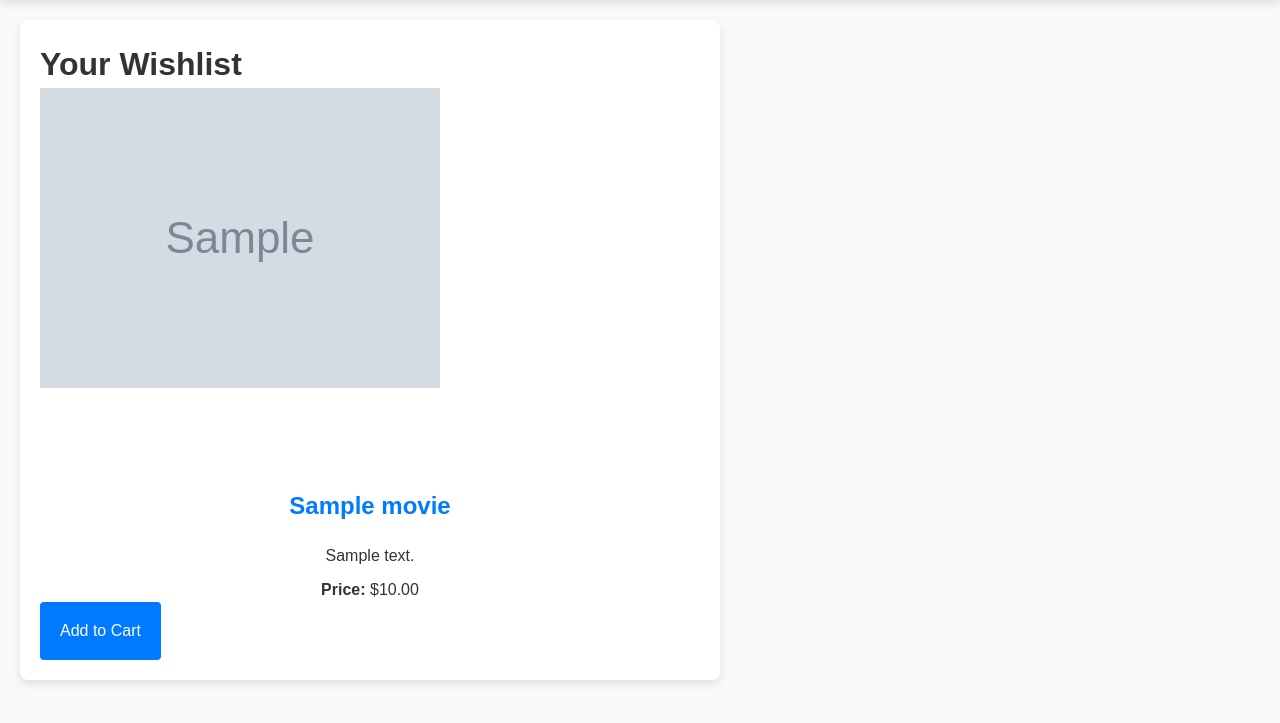
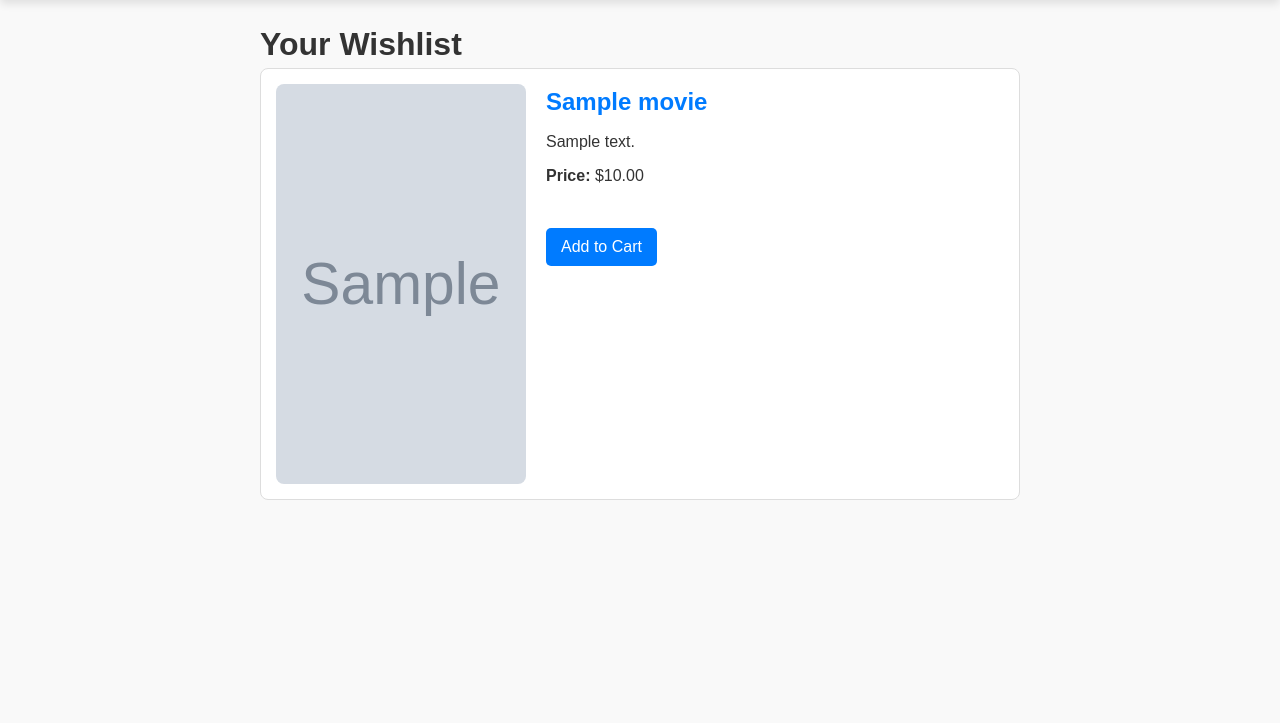
Before and after one commit to ammaster10s/Rent_a_Movie, a PHP site: page /wishlist.php in a window 1280 px wide. Shown: the part 48-771 px from the top of the page. Run offline with PHP 8.4, Linux system fonts and the light colour scheme; the visitor is signed in with stand-in values (Sample User, id 1); tables that the repository leaves empty hold one stand-in row (values such as "Sample post"); grey boxes marked "Sample" are stand-in pictures.

Commit message:
finish wishlist both backend, frontend

```diff
--- a/style.css
+++ b/style.css
@@ -1108,12 +1108,63 @@ input {
 
 /*wishlist*/
 .wishlist-container {
+  max-width: 800px;
+  margin: 0 auto;
+  padding: 20px;
+}
 
-  margin: 20px;
-  background-color: #ffffff;
-  padding: 20px;
+.wishlist-item {
+  display: flex;
+  align-items: flex-start;
+  margin-bottom: 20px;
+  border: 1px solid #ddd;
   border-radius: 8px;
-  box-shadow: 0 4px 8px rgba(0, 0, 0, 0.1);
-  max-width: 700px;
-  width: 100%;
+  padding: 15px;
+  background-color: #fff;
+  gap: 20px; /* Space between poster and details */
 }
+
+.movie-poster img {
+  width: 250px;
+  height: 400px;
+  object-fit: cover;
+  border-radius: 8px;
+}
+
+.movie-details {
+  flex: 1;
+  display: flex;
+  flex-direction: column;
+  justify-content: flex-start;
+  gap: 10px; /* Space between title, description, price */
+  text-align: left; /* Force left alignment for text */
+}
+
+.movie-details h2 {
+  margin: 0;
+  font-size: 1.5em;
+  color: #007bff;
+  text-align: left; /* Left align the title */
+}
+
+.movie-details p {
+  margin: 0;
+  text-align: left; /* Ensure description and price are left-aligned */
+}
+
+.actions {
+  margin-top: 30px; /* Increase margin to push the button further down */
+}
+
+.actions button {
+  background-color: #007bff;
+  color: white;
+  border: none;
+  padding: 10px 15px;
+  border-radius: 5px;
+  cursor: pointer;
+}
+
+.actions button:hover {
+  background-color: #0056b3;
+}
--- a/wishlist.php
+++ b/wishlist.php
@@ -56,6 +56,7 @@ $stmt->close();
   <?php endif; ?>
 </div>
 
+
   <script>
     function addToCart(movieId) {
       fetch('add_to_cart.php', {
```
Lines whose indentation alone changed are shown as unchanged.
